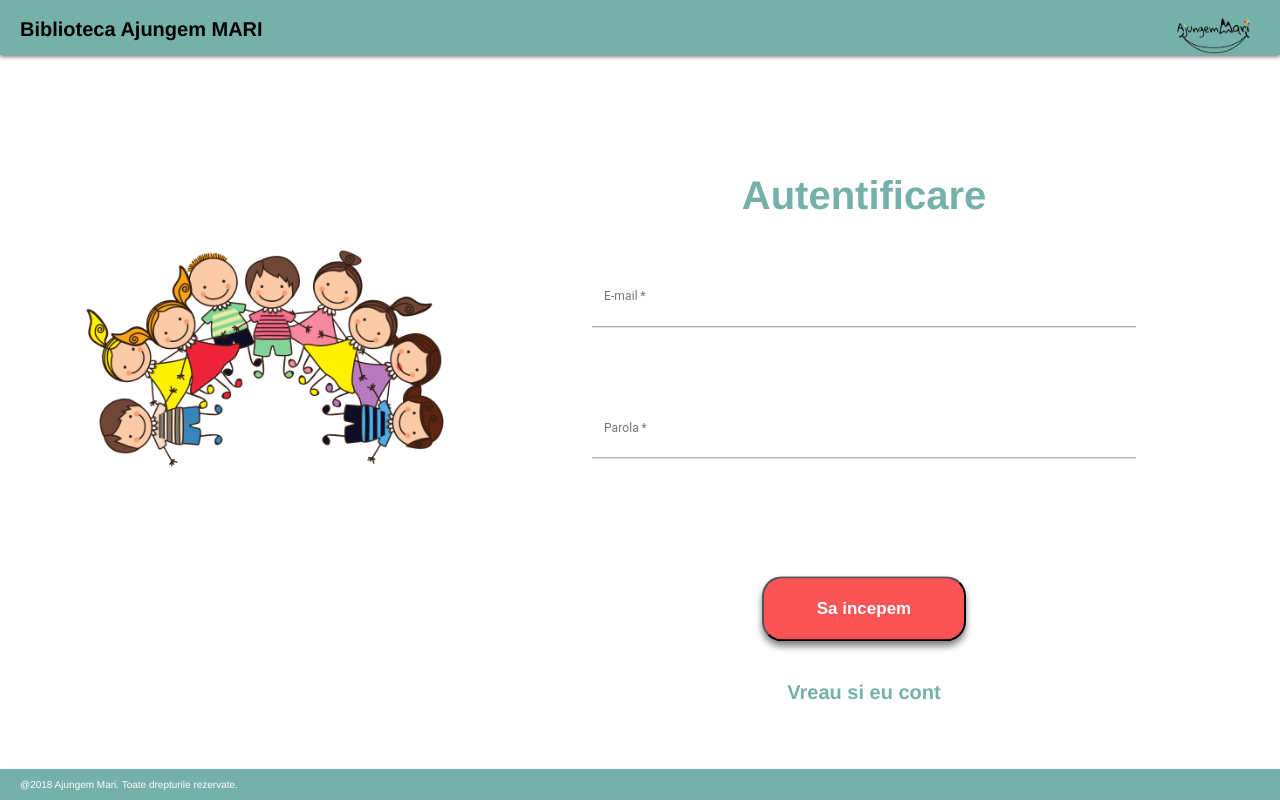
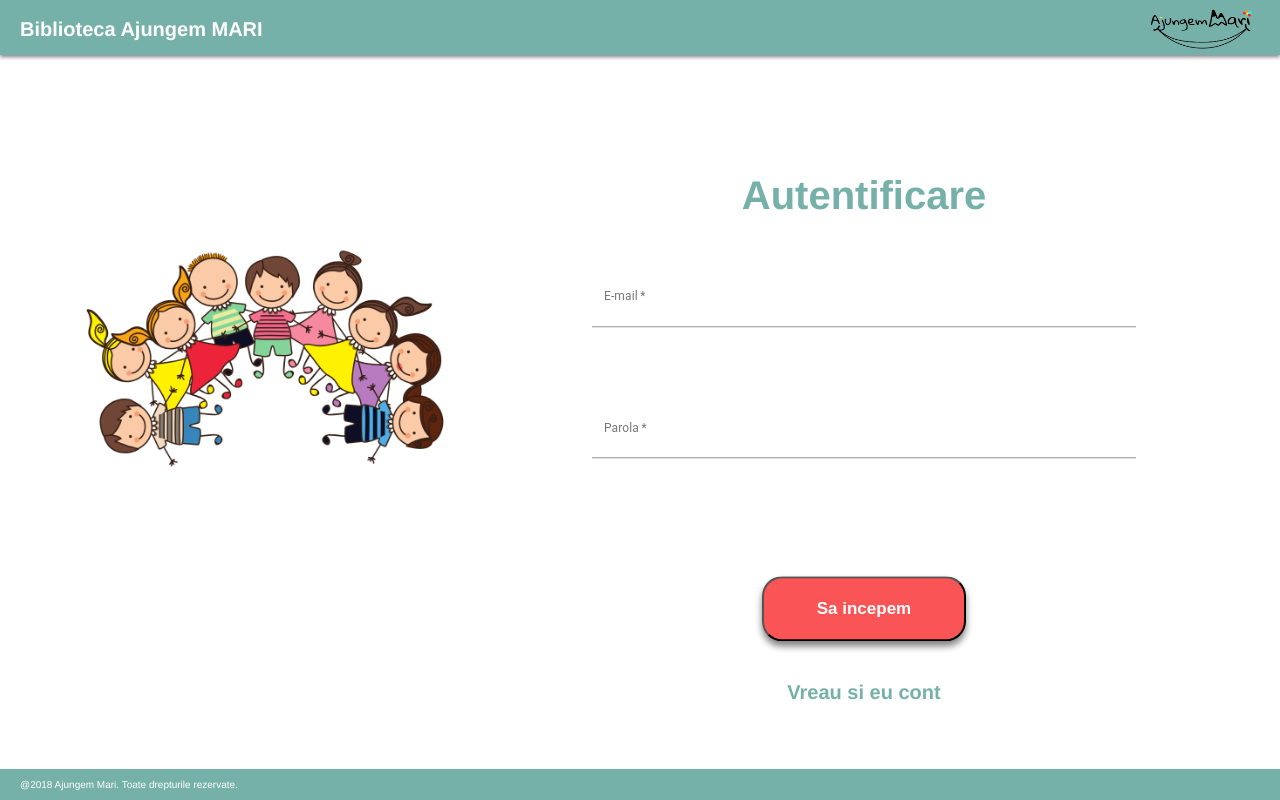
Before and after one commit to WildCodeSchool/bucharest-project3-online-library, a React (Create React App) app in the folder client/: page /#/ in a window 1280 px wide. Built offline with nearby package versions, Linux system fonts and the light colour scheme.

Commit message:
fixed logo, title, login, modal

```diff
--- a/client/src/Components/CompletedCourseModal/CompletedCourseModal.js
+++ b/client/src/Components/CompletedCourseModal/CompletedCourseModal.js
@@ -16,7 +16,7 @@
     }
 
     componentDidMount = () => {
-        fetch('https://rocky-refuge-51400.herokuapp.com/auth/completedCourses/quotes',{
+        fetch('https://rocky-refuge-51400.herokuapp.com/quotes',{
             method: "GET"
         })
             .then(res => res.json())
@@ -29,6 +29,7 @@
 
     render() {
         const { quote } = this.state;
+        console.log(quote)
         if(!quote){
             return null;
         }
@@ -36,16 +37,13 @@
             <div class="completedCourseModal-content">
                 <div class="completedCourseModal-header">
                     <span onClick={this.handleCloseClick} class="completedCourseModal-close"> &times;</span>
-                    <h2 class="completedCourseModal-text"> Bravo!</h2>
+                    <h2 class="completedCourseModal-text"> Felicitari ca ai parcurs acest material!</h2>
                 </div>
                 <div class="completedCourseModal-body">
                     <div class="completedCourseModal-image">
                         <img src={Trophy} alt='trophy' style={{ width: '30%', height: '30%', float: 'center' }} />
                     </div>
                     <p class="completedCourseModal-text1">{quote}</p>
-                </div>
-                <div class="modal-footer">
-
                 </div>
             </div>
         </div>
--- a/client/src/Components/CompletedCourseModal/CompletedCourseModal.scss
+++ b/client/src/Components/CompletedCourseModal/CompletedCourseModal.scss
@@ -80,7 +80,7 @@
 
 .completedCourseModal-header {
     padding: 2px 16px;
-    background-color: lightblue;
+    background-color: #75B1A9;
     color: white;
 }
 
--- a/client/src/Components/NavbarComponent/Navbar.js
+++ b/client/src/Components/NavbarComponent/Navbar.js
@@ -31,7 +31,7 @@
 
 
             <header class="header">
-                <img src={logo} alt="" className="logo"/>
+                <img src={logo} alt="" className="Logo"/>
                 <input class="menu-btn" type="checkbox" id="menu-btn" />
                 <label class="menu-icon" for="menu-btn"><span class="navicon"></span></label>
                 {this.props.home ?
--- a/client/src/Components/NavbarComponent/Navbar.scss
+++ b/client/src/Components/NavbarComponent/Navbar.scss
@@ -44,13 +44,17 @@
     background-color: #75B1A9;
 }
 
-.header .logo {
+.header .Logo {
     display: block;
     float: right;
-    font-size: 4.3em;
-    // padding: 10px 20px;
+    // font-size: 5em;
     text-decoration: none;
-    height: 1.3em!important;
+    // height: 1em!important;
+    // width: 2em;
+    // margin-right: 0.2em;
+    width: 12em;
+    height: 5.5em;
+    margin-right: 1.5em;
 }
 
 
--- a/client/src/Components/SignUp/SignUp.css
+++ b/client/src/Components/SignUp/SignUp.css
@@ -49,14 +49,15 @@
     text-decoration: underline;
 }
 
-.logo {
+
+/* .logo {
   display: block;
   float: right;
   font-size: 3em;
   padding: 10px 20px;
   text-decoration: none;
   height: 2.3em !important;
-}
+} */
 
 .logoPlaceholder {
     width: 20%;
@@ -279,4 +280,6 @@
         transition-duration: 250ms;
     }
 }
+
+
 /*# sourceMappingURL=SignUp.css.map */
--- a/client/src/Containers/Login/Login.css
+++ b/client/src/Containers/Login/Login.css
@@ -17,6 +17,7 @@
     margin-top: 0.9em;
     position: relative;
     display: block;
+    color: white;
     flex-direction: row;
 }
 
@@ -78,8 +79,14 @@
 }
 
 .logo {
-    font-size: 5em;
-    /* height: 2.3em !important; */
+    width: 12em;
+    height: 5.5em;
+    display: flex;
+    flex-direction: row;
+    text-align: end;
+    margin-right: 1.5em;
+    /* font-size: 3em; */
+    /* height: 2em !important; */
 }
 
 
@@ -144,10 +151,10 @@
 } */
 
 .logo {
-    display: block;
+    /* display: block;
     font-size: 5em;
     text-decoration: none;
-    height: 2.3em !important;
+    height: 2.3em !important; */
 }
 
 
@@ -311,13 +318,13 @@
         display: block;
         transform: translateY(0);
     }
-    .logo {
+    /* .logo {
         float: right;
         font-size: 3em;
-        /* padding: 0px 10px 20px; */
+        padding: 0px 10px 20px;
         text-decoration: none;
         height: 2.3em !important;
-    }
+    } */
 }
 
 @media only screen and (min-width: 768px) {
@@ -405,13 +412,13 @@
     .ChildrenImage {
         width: 80%;
     }
-    .logo {
-        float: right;
+    /* .logo {
+     float: right;
         font-size: 3em;
-        /* padding: 0px 10px 20px; */
+         padding: 0px 10px 20px;
         text-decoration: none;
         height: 2.3em !important;
-    }
+    } */
 }
 
 .formMain {
```
Lines whose indentation alone changed are shown as unchanged.
